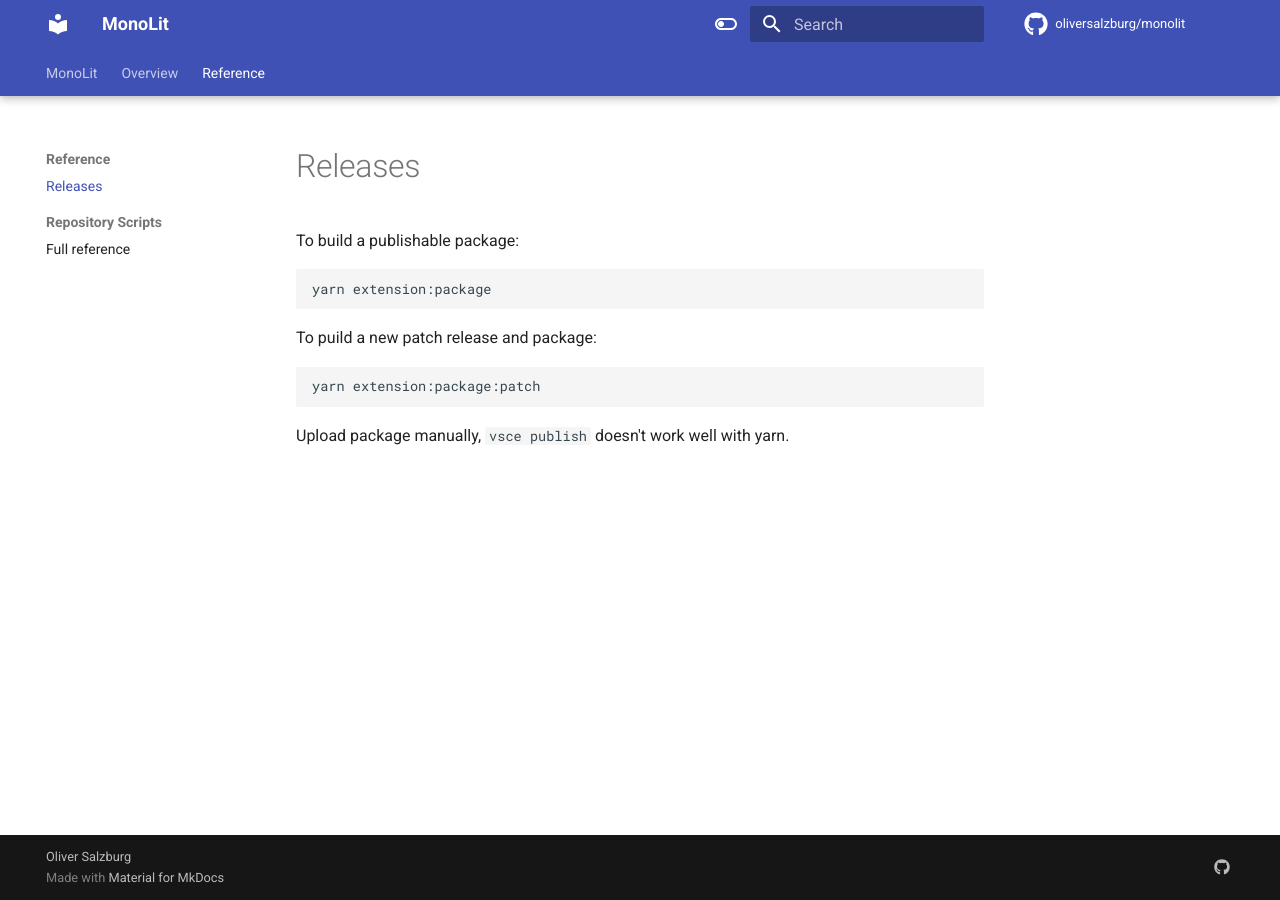
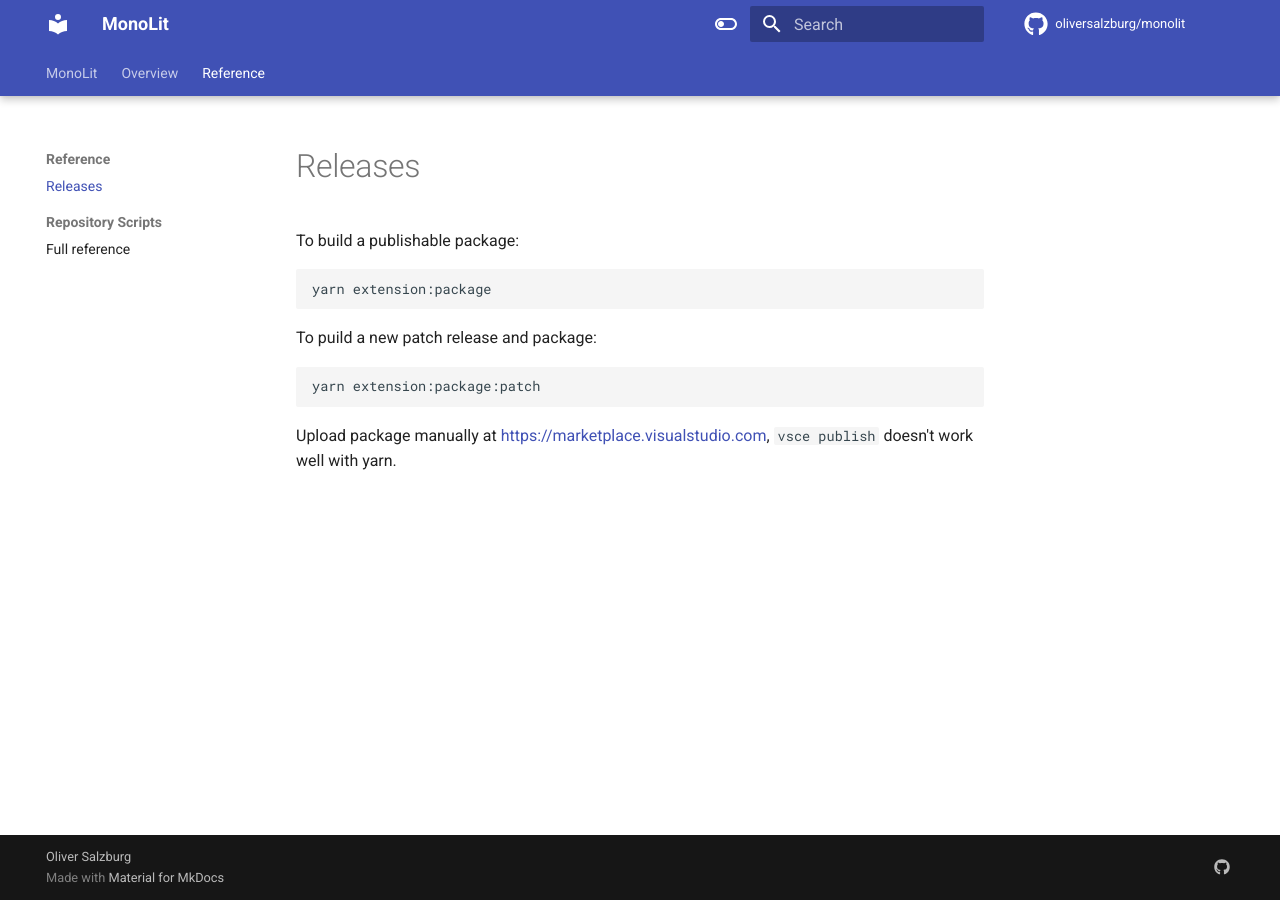
Before and after one commit to oliversalzburg/monolit, an MkDocs documentation site: the page built from packages/documentation/docs/reference/Releases.md, in a window 1280 px wide. Built offline with MkDocs 1.6.1 and Material for MkDocs 9.7.7, drawn with Linux system fonts in a browser that asks for light colours; comment, search, counter and statistics services are not loaded.

Commit message:
docs: Add URL

````diff
--- a/packages/documentation/docs/reference/Releases.md
+++ b/packages/documentation/docs/reference/Releases.md
@@ -12,4 +12,4 @@
 yarn extension:package:patch
 ```
 
-Upload package manually, `vsce publish` doesn't work well with yarn.
+Upload package manually at <https://marketplace.visualstudio.com>, `vsce publish` doesn't work well with yarn.
````
